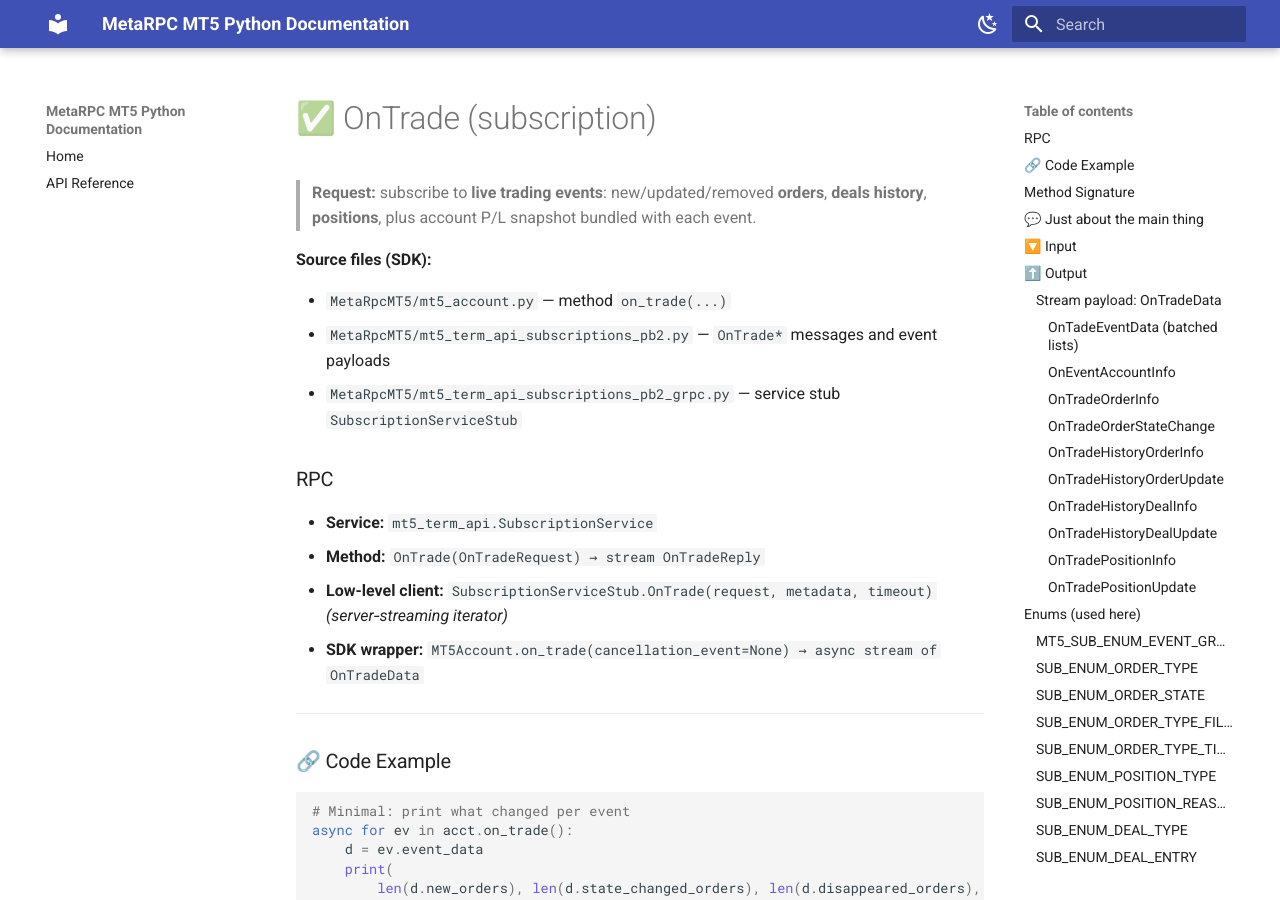
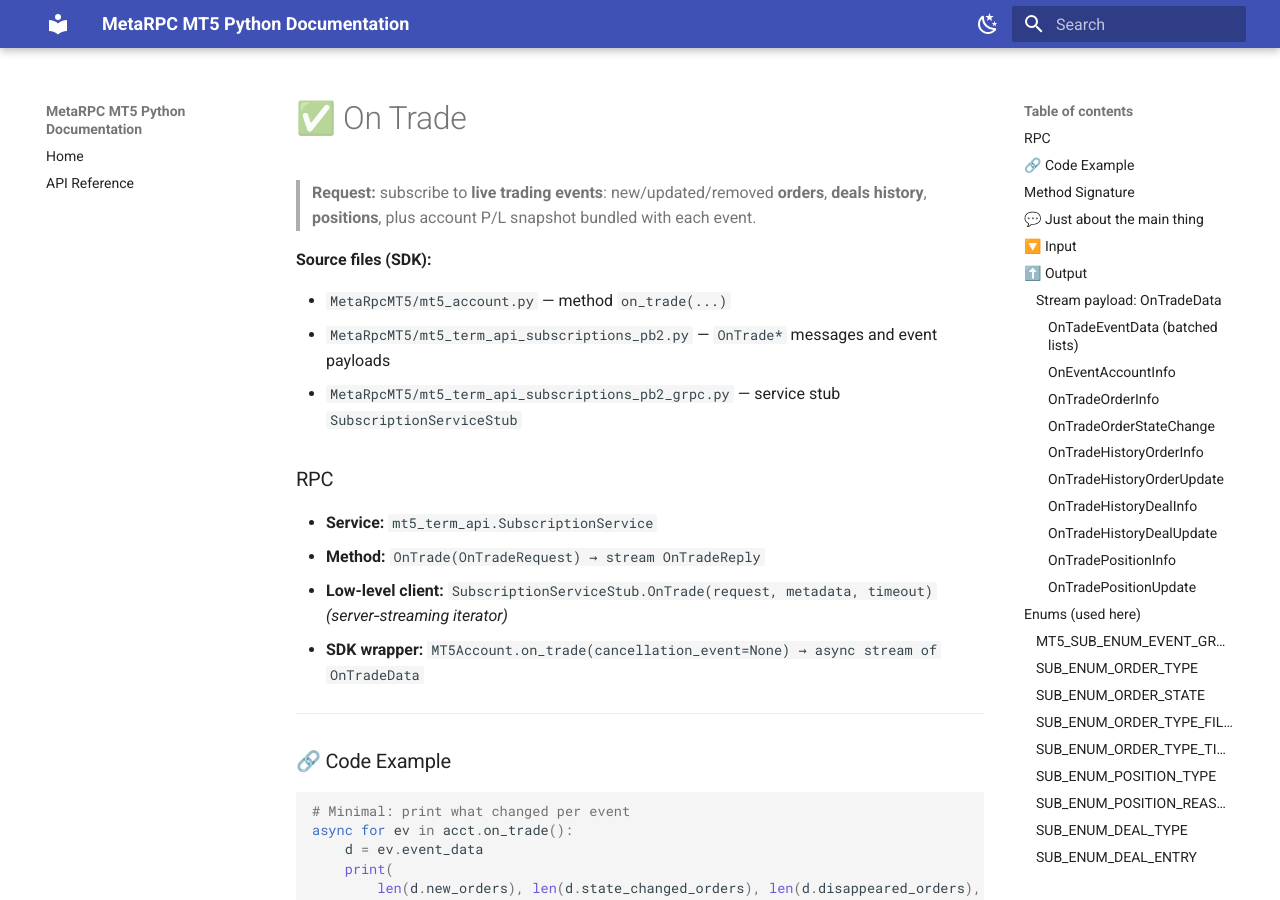
Before and after one commit to MetaRPC/PyMT5, an MkDocs documentation site: the page built from docs/MT5Account/Subscriptions_Streaming/on_trade.md, in a window 1280 px wide and 900 px high. Built offline with MkDocs 1.6.1 and Material for MkDocs 9.7.7, drawn with Linux system fonts in a browser that asks for light colours.

Commit message:
Update on_trade.md

```diff
--- a/docs/MT5Account/Subscriptions_Streaming/on_trade.md
+++ b/docs/MT5Account/Subscriptions_Streaming/on_trade.md
@@ -1,4 +1,4 @@
-# ✅ OnTrade (subscription)
+# ✅ On Trade
 
 > **Request:** subscribe to **live trading events**: new/updated/removed **orders**, **deals history**, **positions**, plus account P/L snapshot bundled with each event.
 
```
